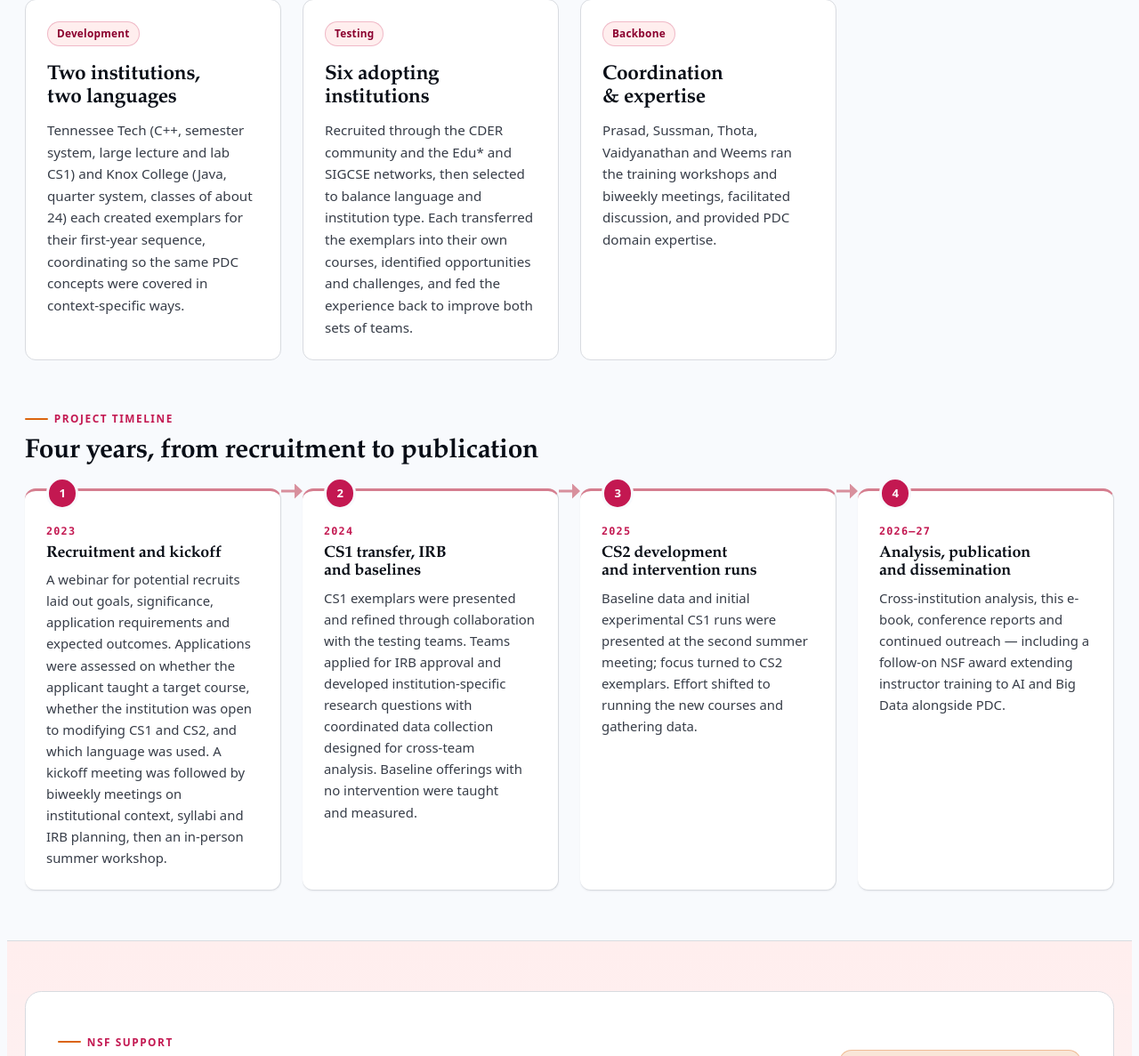
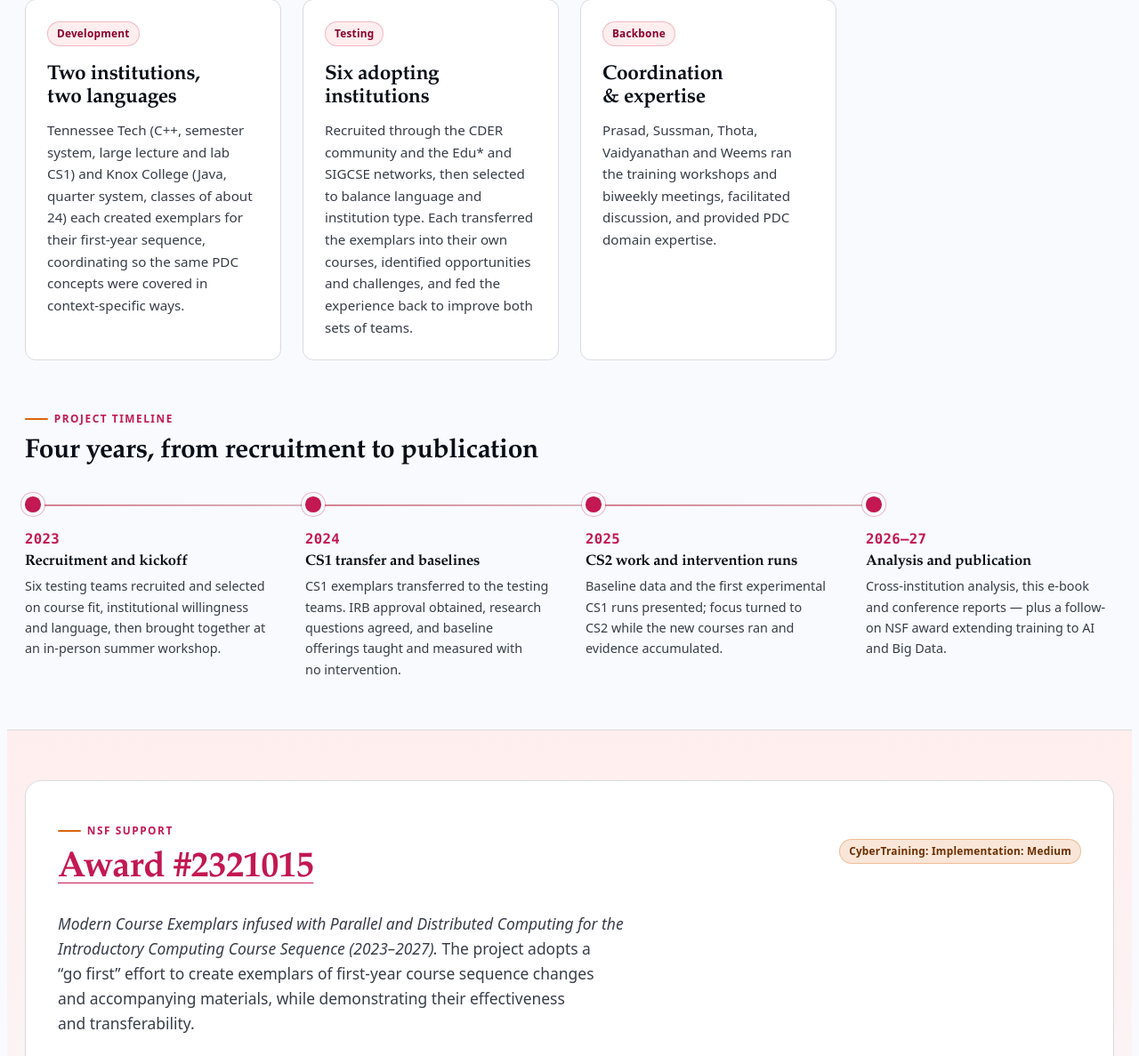
Before and after one commit to buddhi1/nsfexemplar, a PHP site: page /project.php in a window 1280 px wide. Shown: the part 2216-3403 px from the top of the page at 89% size. Run offline with PHP 8.4, Linux system fonts and the light colour scheme.

Commit message:
Rebuild the project timeline as a horizontal rail
The card layout was uneven because the 2023 entry ran three times longer
than the others, so grid stretch left the later cards mostly white space.

- All four entries cut to comparable length, substance kept
- Cards replaced by a continuous rail with a dot per phase: reads as a
  timeline at a glance rather than as four boxes that happen to be in order
- 453px down to 215px, and every item now the same height
- Narrow screens fall back to the vertical line-and-dot, which is what
  stacking wants anyway

Co-Authored-By: Claude Opus 5 <noreply@anthropic.com>

```diff
--- a/assets/site.css
+++ b/assets/site.css
@@ -783,10 +783,10 @@
   .deflist dd { margin: 0; font-size: 0.9rem; color: var(--fg-muted); }
 
   /* --- timelines ---------------------------------------------------------
-     Two flavours. `.timeline--major` is the project's own arc: a horizontal
-     track of cards, given room because it is the page's spine. `.timeline--compact`
-     is the CDER back-story: one line per era, expanding on hover or focus so it
-     costs almost no height until someone wants it.                          */
+     Two flavours. `.timeline--rail` is the project's own arc: a horizontal
+     rail with a dot per phase, given room because it is the page's spine.
+     `.timeline--compact` is the CDER back-story: one line per era, expanding
+     on click so it costs almost no height until someone wants it.           */
   .timeline { list-style: none; padding: 0; margin: 0; display: grid; gap: var(--sp-4); }
   .timeline > li {
     position: relative; padding-inline-start: 2.6rem;
@@ -805,65 +805,63 @@
   .timeline h4 { margin-block: 0.15rem 0.3rem; font-size: 1.06rem; }
   .timeline p { font-size: 0.93rem; color: var(--fg-muted); margin: 0; }
 
-  /* --- major: the project's own timeline --- */
-  .timeline--major {
-    grid-template-columns: repeat(auto-fit, minmax(min(15rem, 100%), 1fr));
-    gap: var(--sp-4);
-    counter-reset: phase;
+  /* --- rail: the project's own timeline -----------------------------------
+     A continuous horizontal rail with a dot per phase. Reads as a timeline at
+     a glance, and costs about half the height the card layout did. Collapses
+     to the classic vertical line-and-dot on narrow screens.                 */
+  .timeline--rail {
+    grid-template-columns: repeat(4, minmax(0, 1fr));
+    gap: var(--sp-5);
+    padding-block-start: 0.35rem;
   }
-  .timeline--major > li {
-    padding: var(--sp-4); padding-block-start: var(--sp-5);
-    border: 1px solid var(--line);
-    border-inline-start: 0;
-    border-block-start: 3px solid color-mix(in oklab, var(--brand) 55%, var(--line));
-    border-radius: var(--radius-m);
-    background: var(--bg-raised);
-    box-shadow: var(--shadow-s);
-    transition: transform var(--dur) var(--ease), box-shadow var(--dur) var(--ease),
-                border-block-start-color var(--dur) var(--ease);
+  .timeline--rail > li {
+    position: relative;
+    padding: 2.4rem 0 0 0;
+    border: 0;
   }
-  .timeline--major > li:hover {
-    transform: translateY(-3px); box-shadow: var(--shadow-m);
-    border-block-start-color: var(--brand);
+  /* the rail: a segment from this dot to the next */
+  .timeline--rail > li::before {
+    content: ""; position: absolute;
+    inset-block-start: 0.62rem; inset-inline-start: 0.55rem;
+    inline-size: calc(100% + var(--sp-5) - 0.55rem); block-size: 2px;
+    background: linear-gradient(90deg,
+      color-mix(in oklab, var(--brand) 55%, var(--line)),
+      color-mix(in oklab, var(--brand) 22%, var(--line)));
+    border-radius: 2px;
   }
-  /* the marker becomes a numbered chip riding the top edge */
-  .timeline--major > li::before {
-    counter-increment: phase;
-    content: counter(phase);
-    inset-inline-start: var(--sp-4); inset-block-start: -0.95rem;
-    inline-size: 1.9rem; block-size: 1.9rem; border-radius: 50%;
-    display: grid; place-items: center;
-    background: var(--brand); color: var(--on-brand);
-    border: 3px solid var(--bg);
-    font-family: var(--font-body); font-size: 0.82rem; font-weight: 700;
+  /* the rail stops at the last dot rather than trailing off */
+  .timeline--rail > li:last-child::before { display: none; }
+  /* the dot */
+  .timeline--rail > li::after {
+    content: ""; position: absolute;
+    inset-block-start: 0.25rem; inset-inline-start: 0;
+    inline-size: 1.1rem; block-size: 1.1rem; border-radius: 50%;
+    background: var(--brand);
+    box-shadow: 0 0 0 4px var(--bg), 0 0 0 5px color-mix(in oklab, var(--brand) 30%, transparent);
+    transition: scale var(--dur) var(--ease);
   }
-  /* connector with an arrow head, so the sequence reads left to right */
-  @media (width >= 60rem) {
-    .timeline--major > li::after {
-      content: ""; position: absolute; inset-block-start: -8px;
-      inset-inline-start: calc(100% + 1px); inline-size: var(--sp-4); block-size: 17px;
-      background: color-mix(in oklab, var(--brand) 45%, var(--line));
-      clip-path: polygon(0 41%, calc(100% - 9px) 41%, calc(100% - 9px) 0,
-                         100% 50%, calc(100% - 9px) 100%, calc(100% - 9px) 59%, 0 59%);
+  .timeline--rail > li:hover::after { scale: 1.25; }
+  .timeline--rail .year {
+    display: block; font-size: 0.98rem; font-weight: 700; letter-spacing: 0.02em;
+    color: var(--brand); font-family: var(--font-mono);
+  }
+  .timeline--rail h4 { font-size: 1.04rem; margin-block: 0.3rem 0.35rem; text-wrap: balance; }
+  .timeline--rail p { font-size: 0.9rem; }
+
+  @media (width < 62rem) {
+    /* back to the vertical line-and-dot, which is what stacking wants anyway */
+    .timeline--rail { grid-template-columns: 1fr; gap: var(--sp-4); padding-block-start: 0; }
+    .timeline--rail > li {
+      padding: 0 0 var(--sp-2) 2.6rem;
+      border-inline-start: 2px solid var(--line);
     }
-    .timeline--major > li:last-child::after { display: none; }
+    .timeline--rail > li::before { display: none; }
+    .timeline--rail > li::after {
+      inset-block-start: 0.3rem; inset-inline-start: -0.6rem;
+      inline-size: 1rem; block-size: 1rem;
+      box-shadow: 0 0 0 3px var(--bg);
+    }
   }
-  /* on narrow screens the cards stack, so point downward instead */
-  @media (width < 60rem) {
-    .timeline--major > li::after {
-      content: ""; position: absolute; inset-block-end: calc(-1 * var(--sp-4) - 2px);
-      inset-inline-start: calc(var(--sp-4) + 0.35rem); inline-size: 17px; block-size: var(--sp-4);
-      background: color-mix(in oklab, var(--brand) 45%, var(--line));
-      clip-path: polygon(41% 0, 41% calc(100% - 9px), 0 calc(100% - 9px),
-                         50% 100%, 100% calc(100% - 9px), 59% calc(100% - 9px), 59% 0);
-    }
-    .timeline--major > li:last-child::after { display: none; }
-  }
-  .timeline--major .year {
-    display: block; font-size: 0.74rem; letter-spacing: 0.1em; text-transform: uppercase;
-    color: var(--brand); font-weight: 700;
-  }
-  .timeline--major h4 { font-size: 1.12rem; margin-block: 0.3rem 0.45rem; }
 
   /* --- compact: the CDER back-story, expanding on demand --- */
   .timeline--compact { gap: 0; }
--- a/project.php
+++ b/project.php
@@ -145,24 +145,31 @@ include 'partials/header.php';
 
   <p class="eyebrow mt-6">Project timeline</p>
   <h3 class="mt-2 mb-4">Four years, from recruitment to publication</h3>
-  <ol class="timeline timeline--major">
-    <li><span class="year">2023</span><h4>Recruitment and kickoff</h4>
-      <p>A webinar for potential recruits laid out goals, significance, application requirements and expected
-        outcomes. Applications were assessed on whether the applicant taught a target course, whether the
-        institution was open to modifying CS1 and CS2, and which language was used. A kickoff meeting was
-        followed by biweekly meetings on institutional context, syllabi and IRB planning, then an in-person
-        summer workshop.</p></li>
-    <li><span class="year">2024</span><h4>CS1 transfer, IRB and baselines</h4>
-      <p>CS1 exemplars were presented and refined through collaboration with the testing teams. Teams applied
-        for IRB approval and developed institution-specific research questions with coordinated data
-        collection designed for cross-team analysis. Baseline offerings with no intervention were taught and
-        measured.</p></li>
-    <li><span class="year">2025</span><h4>CS2 development and intervention runs</h4>
-      <p>Baseline data and initial experimental CS1 runs were presented at the second summer meeting; focus
-        turned to CS2 exemplars. Effort shifted to running the new courses and gathering data.</p></li>
-    <li><span class="year">2026–27</span><h4>Analysis, publication and dissemination</h4>
-      <p>Cross-institution analysis, this e-book, conference reports and continued outreach &mdash; including
-        a follow-on NSF award extending instructor training to AI and Big Data alongside PDC.</p></li>
+  <ol class="timeline timeline--rail">
+    <li>
+      <span class="year">2023</span>
+      <h4>Recruitment and kickoff</h4>
+      <p>Six testing teams recruited and selected on course fit, institutional willingness and language,
+        then brought together at an in-person summer workshop.</p>
+    </li>
+    <li>
+      <span class="year">2024</span>
+      <h4>CS1 transfer and baselines</h4>
+      <p>CS1 exemplars transferred to the testing teams. IRB approval obtained, research questions agreed,
+        and baseline offerings taught and measured with no intervention.</p>
+    </li>
+    <li>
+      <span class="year">2025</span>
+      <h4>CS2 work and intervention runs</h4>
+      <p>Baseline data and the first experimental CS1 runs presented; focus turned to CS2 while the new
+        courses ran and evidence accumulated.</p>
+    </li>
+    <li>
+      <span class="year">2026&ndash;27</span>
+      <h4>Analysis and publication</h4>
+      <p>Cross-institution analysis, this e-book and conference reports &mdash; plus a follow-on NSF award
+        extending training to AI and Big Data.</p>
+    </li>
   </ol>
 </div>
 
```
